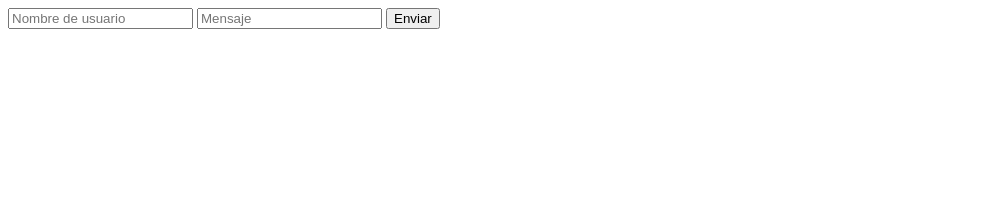
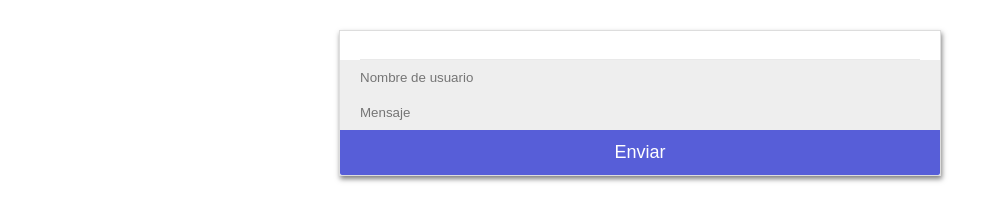
Before and after one commit to pablocoronel/node-socket-io, a website: page public/index.html in a window 1280 px wide. Shown: the whole page, without its empty margins (0-1000 px from the left). Drawn offline with nearby package versions, Linux system fonts and the light colour scheme; no server answers.

Commit message:
feat: add styles for chat

```diff
--- a/public/index.html
+++ b/public/index.html
@@ -5,14 +5,16 @@
     <meta http-equiv="X-UA-Compatible" content="IE=edge">
     <meta name="viewport" content="width=device-width, initial-scale=1.0">
 
+    <link rel="preconnect" href="https://fonts.gstatic.com">
+    <link href="https://fonts.googleapis.com/css2?family=Nunito:wght@200&display=swap" rel="stylesheet">
     <link rel="stylesheet" href="style.css">
     <script src="/socket.io/socket.io.js"></script>
     <script src="chat.js"></script>
     <title>Socket io</title>
 </head>
 <body>
-    <div class="chat-container">
-        <div class="chat-window">
+    <div id="chat-container">
+        <div id="chat-window">
             <div id="output"></div>
             <div id="actions"></div>
         </div>
--- a/public/style.css
+++ b/public/style.css
@@ -0,0 +1,49 @@
+body {
+	font-family: 'Nunito', sans-serif;
+}
+
+#chat-container {
+	max-width: 600px;
+	margin: 30px auto;
+	border: 1px solid #ddd;
+	box-shadow: 1px 3px 5px rgba(0, 0, 0, 0.5);
+}
+
+#chat-window {
+	padding: 14px 0;
+	margin: 0 20px;
+	border-bottom: 1px solid #e9e9e9;
+	color: #555;
+}
+
+#output p {
+	color: #aaa;
+	padding: 14px 0;
+	margin: 0 20px;
+}
+
+#actions p {
+	padding: 14px 0px;
+	margin: 0px 20px;
+	border-bottom: 1px solid #e9e9e9;
+	color: #555;
+}
+
+input {
+	padding: 10px 20px;
+	box-sizing: border-box;
+	border: 0px;
+	background: #eee;
+	display: block;
+	width: 100%;
+}
+
+button {
+	background-color: #575ed8;
+	color: #fff;
+	font-size: 18px;
+	border: 0;
+	padding: 12px 0px;
+	width: 100%;
+	border-radius: 0 0 2px 2px;
+}
```
